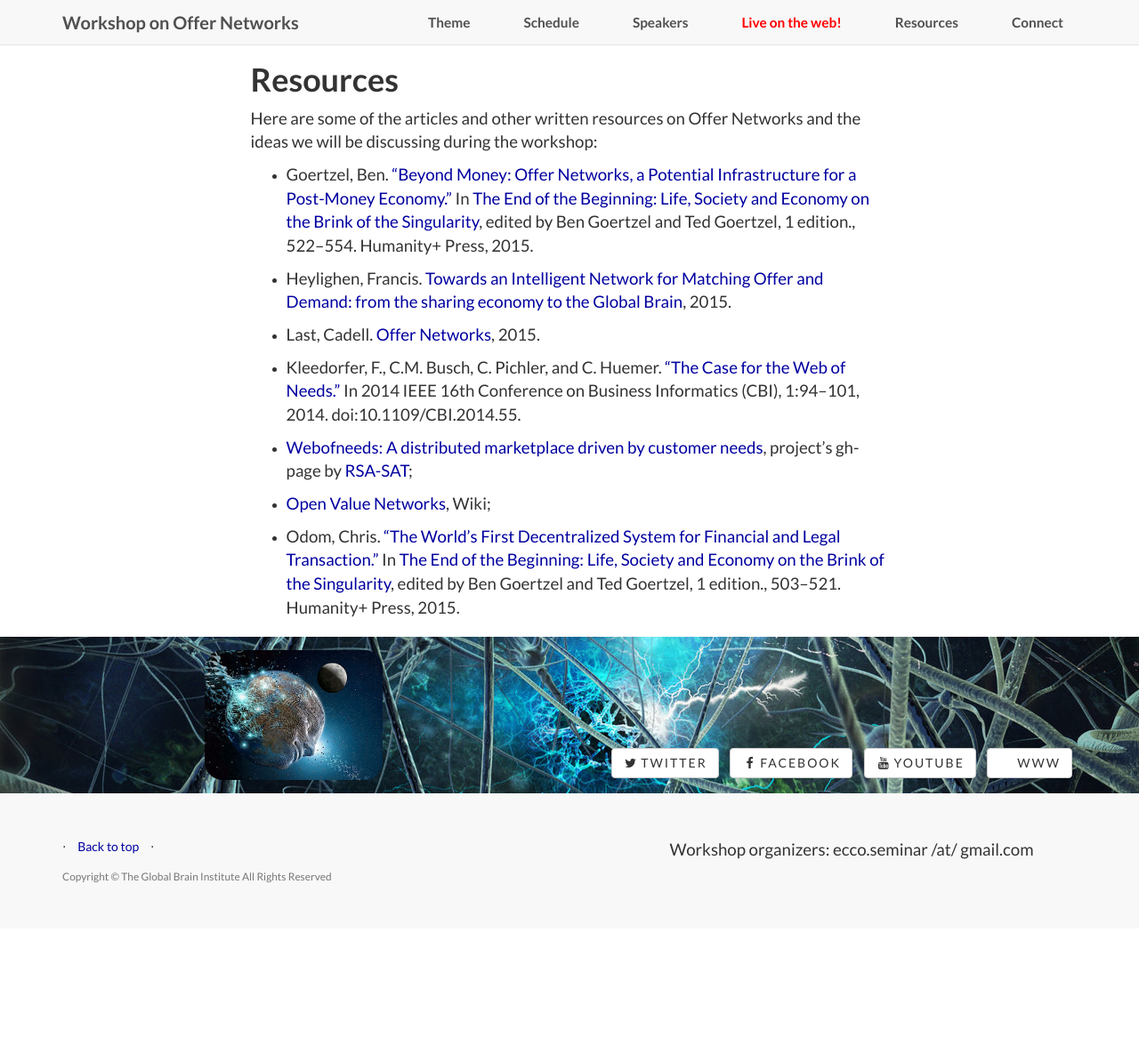
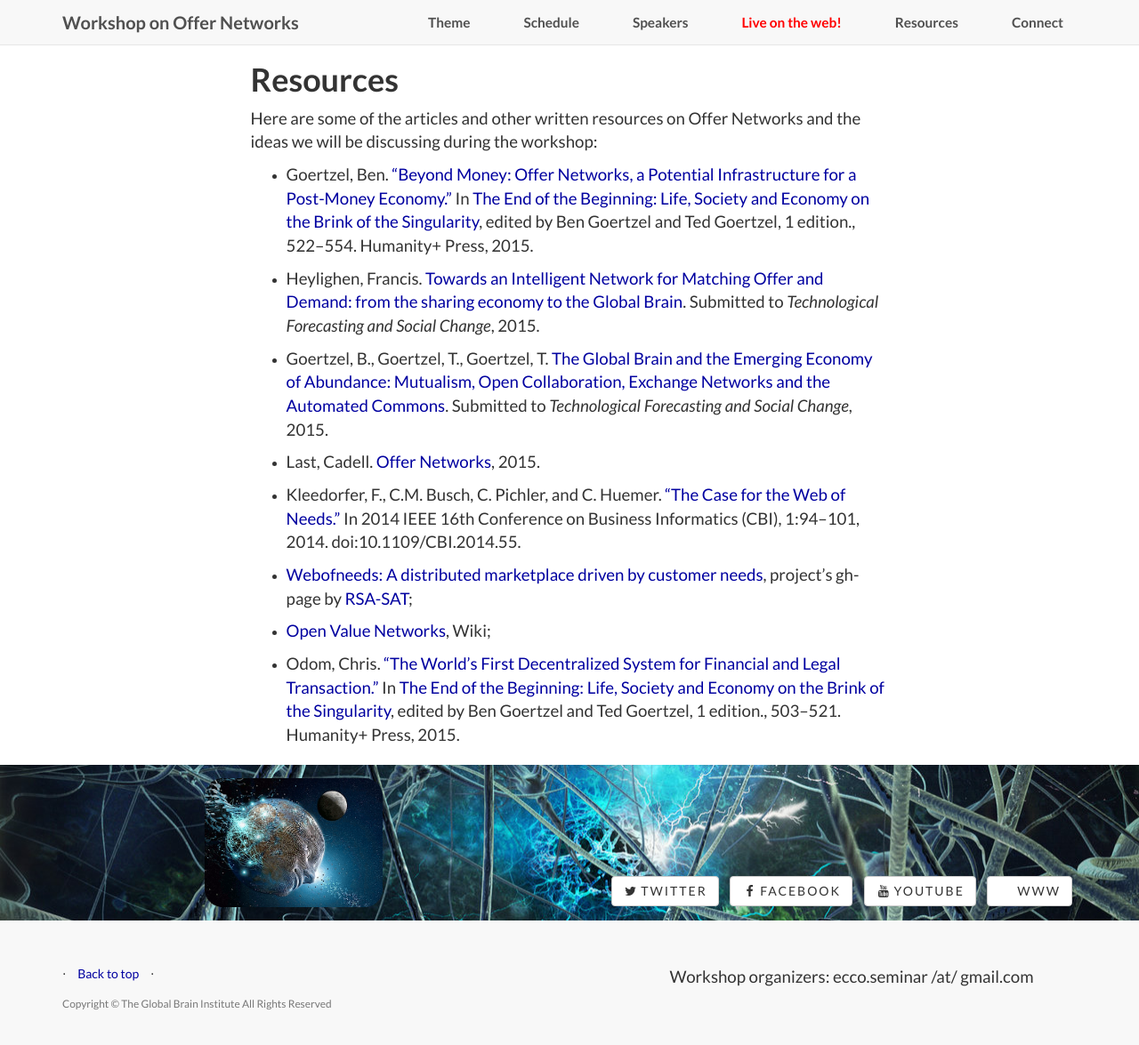
Before and after one commit to globalbraininstitute/onet, a Jekyll site: the page built from pages/resources.markdown, in a window 1280 px wide and 1187 px high. Shown: the top 1175 px of the window at 89% size. Built offline with Jekyll 4.4.1, drawn with Linux system fonts in a browser that asks for light colours; nearby versions of some CDN libraries; library files that are not in the unit come from our copies; comment, search, counter and statistics services are not loaded.

Commit message:
added goertzel family paper to resources page

```diff
--- a/pages/resources.markdown
+++ b/pages/resources.markdown
@@ -11,7 +11,9 @@ Here are some of the articles and other written resources on Offer Networks and
 
 * Goertzel, Ben. ["Beyond Money: Offer Networks, a Potential Infrastructure for a Post-Money Economy.”]({{site.baseurl}}/files/offer_networks.pdf) In [The End of the Beginning: Life, Society and Economy on the Brink of the Singularity](http://goertzel.org/End_of_the_Beginning_July_2015.pdf), edited by Ben Goertzel and Ted Goertzel, 1 edition., 522–554. Humanity+ Press, 2015.
 
-* Heylighen, Francis. [Towards an Intelligent Network for Matching Offer and Demand: from the sharing economy to the Global Brain]({{site.baseurl}}/files/GB-OfferNetwork.pdf), 2015.
+* Heylighen, Francis. [Towards an Intelligent Network for Matching Offer and Demand: from the sharing economy to the Global Brain]({{site.baseurl}}/files/GB-OfferNetwork.pdf). Submitted to *Technological Forecasting and Social Change*, 2015.
+
+* Goertzel, B., Goertzel, T., Goertzel, T. [The Global Brain and the Emerging Economy of Abundance: Mutualism, Open Collaboration, Exchange Networks and the Automated Commons](http://goertzel.org/OpenCollaboration.pdf). Submitted to *Technological Forecasting and Social Change*, 2015.
 
 * Last, Cadell. <a href="https://cadelllast.files.wordpress.com/2012/12/offer-networks.pdf">Offer Networks</a>, 2015.
 
```
